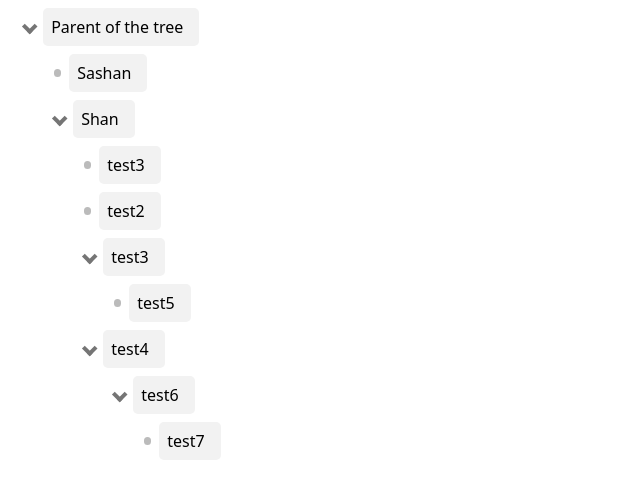
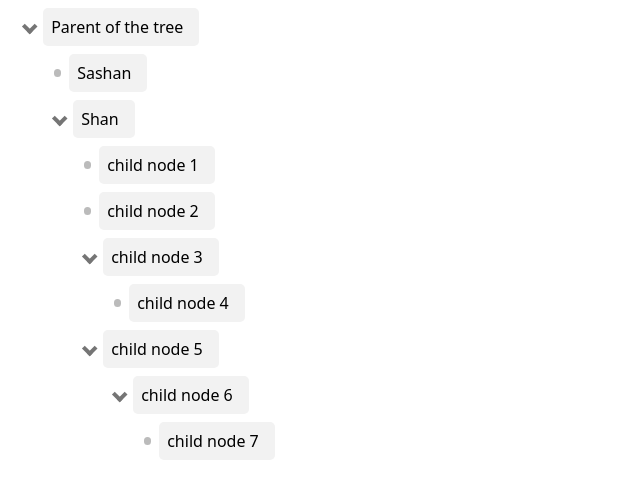
Before and after one commit to shan-gamage/vue-tree-viewer, a Vue app: page / in a window 1280 px wide. Shown: the top 498 px of the page, without its empty margins (0-640 px from the left). Built offline with nearby package versions, Linux system fonts and the light colour scheme.

Commit message:
Removed JQuery, updated reademe with features and configurations

```diff
--- a/package.json
+++ b/package.json
@@ -23,7 +23,6 @@
   ],
   "dependencies": {
     "core-js": "^3.6.5",
-    "jquery": "^3.6.0",
     "vue": "^2.6.11"
   },
   "devDependencies": {
--- a/src/App.vue
+++ b/src/App.vue
@@ -5,9 +5,7 @@
 </template>
 <script>
 import VueTreeViewer from './components/VueTreeViewer.vue'
-import './style.css';
-import $ from "jquery";
-window.$ = $;
+import './assets/css/style.css';
 
 export default {
 	name:'App',
@@ -26,33 +24,33 @@ export default {
         "nodeUUID": "461b3778-7c16-11ec-90d6-0242ac120003",
         "children": [
           {
-            "name": "test2",
+            "name": "child node 2",
             "nodeUUID": "461b39bc-7c16-11ec-90d6-0242ac120003"
           },
           {
-            "name": "test3",
+            "name": "child node 3",
             "nodeUUID": "461b3af2-7c16-11ec-90d6-0242ac120003",
             "children": [
               {
-                "name": "test5",
+                "name": "child node 4",
                 "nodeUUID": "461b3c14-7c16-11ec-90d6-0242ac120003"
               }
             ]
           },
           {
-            "name": "test3",
+            "name": "child node 1",
             "nodeUUID": "461b3d22-7c16-11ec-90d6-0242ac120003"
           },
           {
-            "name": "test4",
+            "name": "child node 5",
             "nodeUUID": "461b3fde-7c16-11ec-90d6-0242ac120003",
             "children": [
               {
-                "name": "test6",
+                "name": "child node 6",
                 "nodeUUID": "461b4100-7c16-11ec-90d6-0242ac120003",
                 "children": [
                   {
-                    "name": "test7",
+                    "name": "child node 7",
                     "nodeUUID": "461b4254-7c16-11ec-90d6-0242ac120003"
                   }
                 ]
--- a/src/components/VueTreeViewer.vue
+++ b/src/components/VueTreeViewer.vue
@@ -93,11 +93,19 @@ export default {
                 if (node.children.length > 0) {
                     if (!this.isNodeExpandable(node)) {
                         this.expanded[node.nodeUUID] = node;
-                        window.$("#field-" + node.nodeUUID).removeClass('node-collapsed');
-                        window.$("#tree-" + node.nodeUUID).slideDown();
+                        document.getElementById("field-" + node.nodeUUID).classList.remove("node-collapsed")
+                        // window.$("#field-" + node.nodeUUID).removeClass('');
+                        // window.$("#tree-" + node.nodeUUID).slideDown();
+
+                        document.getElementById("tree-" + node.nodeUUID).style.transition = "all .3s ease-in-out";
+                        document.getElementById("tree-" + node.nodeUUID).style.display = "block";
                     } else {
-                        window.$("#field-" + node.nodeUUID).addClass('node-collapsed');
-                        window.$("#tree-" + node.nodeUUID).slideUp();
+                        document.getElementById("field-" + node.nodeUUID).classList.add("node-collapsed")
+
+                        document.getElementById("tree-" + node.nodeUUID).style.transition = "all .3s ease-in-out";
+                        document.getElementById("tree-" + node.nodeUUID).style.display = "none";
+                        // window.$("#field-" + node.nodeUUID).addClass('node-collapsed');
+                        // window.$("#tree-" + node.nodeUUID).slideUp();
                         delete this.expanded[node.nodeUUID];
                     }
                 }
```
Also changed, not shown: src/assets/css/style.css (renamed from src/style.css), 1 other file (tests, documents, lock files or other folders).
